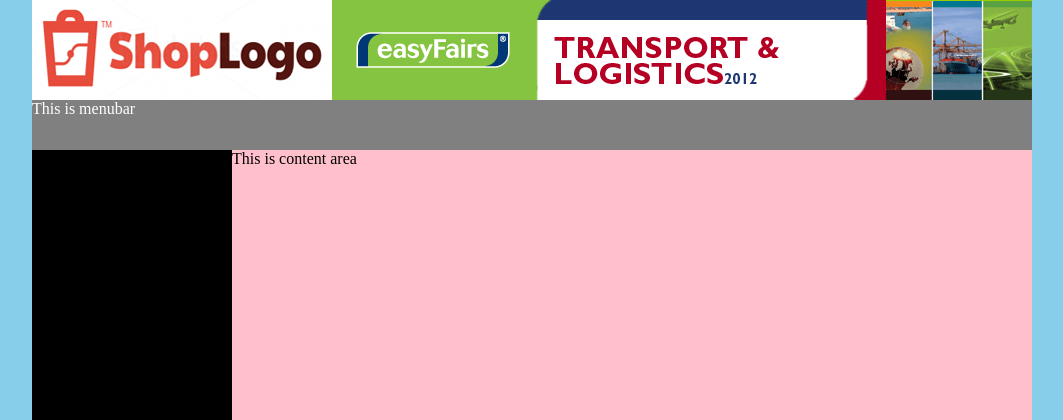
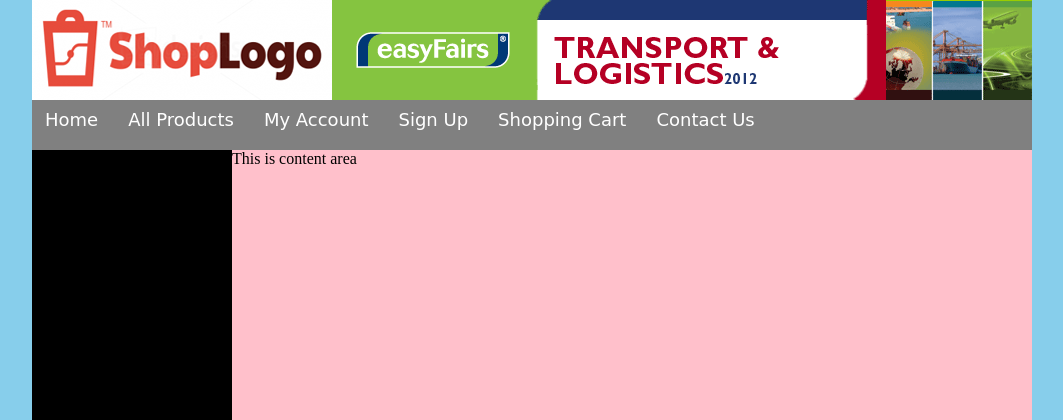
Before and after one commit to SunmeetOberoi/Web-Development, a PHP site: page / in a window 1280 px wide. Shown: the top 420 px of the page, without its empty margins (108-1171 px from the left). Run offline with PHP 8.4, Linux system fonts and the light colour scheme.

Commit message:
created menubar

```diff
--- a/Courses/php/ecommerce/index.php
+++ b/Courses/php/ecommerce/index.php
@@ -12,7 +12,16 @@
         <img id="banner" src="images/ad_banner.gif">
       </div>
 
-      <div class="menubar">This is menubar</div>
+      <div class="menubar">
+        <ul id="menu">
+          <li><a href="#">Home</a></li>
+          <li><a href="#">All Products</a></li>
+          <li><a href="#">My Account</a></li>
+          <li><a href="#">Sign Up</a></li>
+          <li><a href="#">Shopping Cart</a></li>
+          <li><a href="#">Contact Us</a></li>
+        </ul>
+      </div>
 
       <div class="content_wrapper">
 
--- a/Courses/php/ecommerce/styles/style.css
+++ b/Courses/php/ecommerce/styles/style.css
@@ -76,3 +76,29 @@ body {background-color: skyblue;}
     background: gray;
     clear: both;
 }
+
+#menu{
+    margin: 0;
+    padding: 0;
+    line-height: 40px;
+}
+
+#menu li{
+    list-style: none;
+    display: inline;
+}
+
+#menu a{
+    text-decoration: none;
+    font-size: 18px;
+    color: white;
+    padding: 8px;
+    margin: 5px;
+    font-family: "COMIC SANS MS";
+}
+
+#menu a:hover{
+    font-weight: bolder;
+    color: orange;
+    text-decoration: underline;
+}
```
